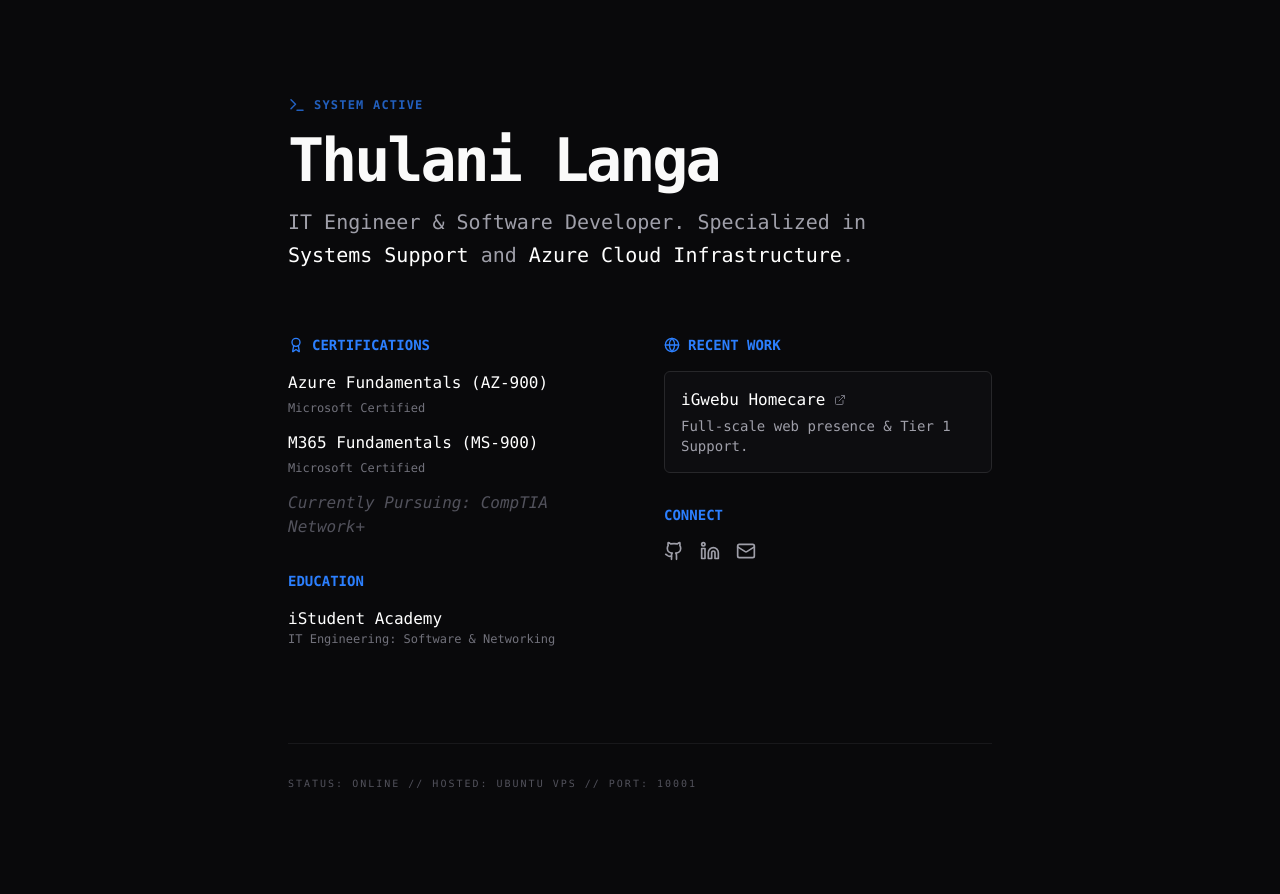
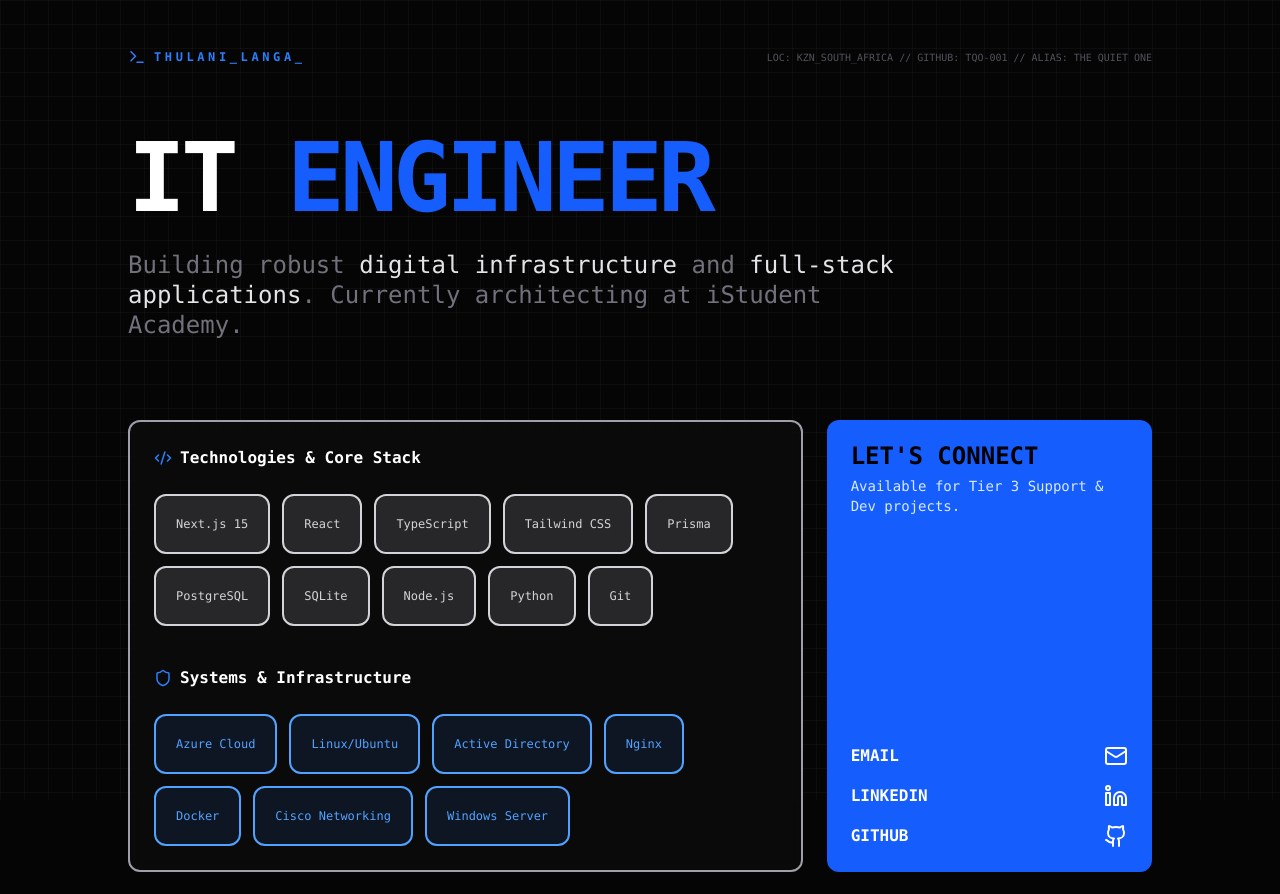
Before and after one commit to TQO-001/portfolio, a Next.js app: page / in a window 1280 px wide. Shown: the top 894 px of the page. Built offline with nearby package versions, Linux system fonts and the light colour scheme.

Commit message:
design: upgrade the ui

```diff
--- a/app/globals.css
+++ b/app/globals.css
@@ -1,12 +1,17 @@
 @import "tailwindcss";
 
 :root {
-  --background: #09090b;
+  --background: #050505;
   --foreground: #fafafa;
 }
 
 body {
   background: var(--background);
   color: var(--foreground);
-  font-family: ui-monospace, SFMono-Regular, Menlo, Monaco, Consolas, "Liberation Mono", "Courier New", monospace;
+  overflow-x: hidden;
 }
+
+/* Custom glow for the blue cards */
+.blue-glow {
+  box-shadow: 0 0 20px rgba(37, 99, 235, 0.2);
+}
--- a/app/page.tsx
+++ b/app/page.tsx
@@ -1,79 +1,118 @@
-import { Terminal, Award, Globe, Mail, Github, Linkedin, ExternalLink } from 'lucide-react';
+import { Terminal, Award, Globe, Mail, Github, Linkedin, Cpu, Code2, Shield, Database } from 'lucide-react';
 
 export default function Home() {
   return (
-    <div className="min-h-screen p-8 md:p-24 max-w-4xl mx-auto">
-      {/* Header Section */}
-      <header className="mb-16">
-        <div className="flex items-center gap-2 text-blue-500 mb-4 animate-pulse">
-          <Terminal size={18} />
-          <span className="text-xs font-bold uppercase tracking-widest">System Active</span>
+    <div className="min-h-screen bg-[#050505] text-zinc-400 font-mono p-4 md:p-12">
+      {/* Background Decor */}
+      <div className="fixed inset-0 bg-[linear-gradient(to_right,#80808012_1px,transparent_1px),linear-gradient(to_bottom,#80808012_1px,transparent_1px)] bg-[size:24px_24px]"></div>
+
+      <main className="relative max-w-5xl mx-auto">
+        {/* Top Bar */}
+        <div className="flex justify-between items-center mb-12 border-2-b border-2-zinc-800 pb-4">
+          <div className="flex items-center gap-2 text-blue-500">
+            <Terminal size={18} />
+            <span className="text-xs font-bold tracking-[0.3em] uppercase">Thulani_Langa_</span>
+          </div>
+          <div className="hidden md:block text-[10px] text-zinc-600">
+            LOC: KZN_SOUTH_AFRICA // GITHUB: TQO-001 // ALIAS: THE QUIET ONE
+          </div>
         </div>
-        <h1 className="text-4xl md:text-6xl font-bold mb-4 tracking-tighter">
-          Thulani Langa
-        </h1>
-        <p className="text-zinc-400 text-lg md:text-xl max-w-2xl leading-relaxed">
-          IT Engineer & Software Developer. Specialized in <span className="text-white">Systems Support</span> and <span className="text-white">Azure Cloud Infrastructure</span>.
-        </p>
-      </header>
 
-      <div className="grid grid-cols-1 md:grid-cols-2 gap-12">
-        {/* Left Column: Certs & Education */}
-        <section className="space-y-8">
-          <div>
-            <h2 className="text-blue-500 text-sm font-bold uppercase mb-4 flex items-center gap-2">
-              <Award size={16} /> Certifications
-            </h2>
-            <ul className="space-y-3">
-              <li className="group">
-                <span className="block text-white">Azure Fundamentals (AZ-900)</span>
-                <span className="text-xs text-zinc-500">Microsoft Certified</span>
-              </li>
-              <li className="group">
-                <span className="block text-white">M365 Fundamentals (MS-900)</span>
-                <span className="text-xs text-zinc-500">Microsoft Certified</span>
-              </li>
-              <li className="text-zinc-600 italic">
-                Currently Pursuing: CompTIA Network+
-              </li>
-            </ul>
-          </div>
-
-          <div>
-            <h2 className="text-blue-500 text-sm font-bold uppercase mb-4">Education</h2>
-            <p className="text-white">iStudent Academy</p>
-            <p className="text-xs text-zinc-500">IT Engineering: Software & Networking</p>
-          </div>
+        {/* Hero Section */}
+        <section className="mb-20">
+          <h1 className="text-6xl md:text-8xl font-black text-white tracking-tighter mb-6">
+            IT <span className="text-blue-600">ENGINEER</span>
+          </h1>
+          <p className="text-xl md:text-2xl text-zinc-500 max-w-3xl leading-tight">
+            Building robust <span className="text-zinc-200">digital infrastructure</span> and
+            <span className="text-zinc-200"> full-stack applications</span>. Currently architecting
+            at iStudent Academy.
+          </p>
         </section>
 
-        {/* Right Column: Projects & Socials */}
-        <section className="space-y-8">
-          <div>
-            <h2 className="text-blue-500 text-sm font-bold uppercase mb-4 flex items-center gap-2">
-              <Globe size={16} /> Recent Work
+        <div className="grid grid-cols-1 md:grid-cols-3 gap-6">
+
+          {/* Tech Stack - The "Umphf" Section */}
+          <div className="md:col-span-2 bg-zinc-900/30 border-2 border-2-zinc-800 p-6 rounded-xl backdrop-blur-sm">
+            <h2 className="text-white font-bold mb-6 flex items-center gap-2">
+              <Code2 size={18} className="text-blue-500" /> Technologies & Core Stack
             </h2>
-            <div className="border border-zinc-800 p-4 rounded-md bg-zinc-900/30">
-              <h3 className="text-white font-medium flex items-center gap-2">
-                iGwebu Homecare <ExternalLink size={12} className="text-zinc-500" />
-              </h3>
-              <p className="text-sm text-zinc-400 mt-1">Full-scale web presence & Tier 1 Support.</p>
+            <div className="flex flex-wrap gap-3">
+              {['Next.js 15', 'React', 'TypeScript', 'Tailwind CSS', 'Prisma', 'PostgreSQL', 'SQLite', 'Node.js', 'Python', 'Git'].map((tech) => (
+                <span key={tech} className="px-5 py-5 bg-zinc-800 text-zinc-300 text-xs rounded-xl border-2 border-2-zinc-700 hover:border-2-blue-500 transition-colors">
+                  {tech}
+                </span>
+              ))}
+            </div>
+
+            <h2 className="text-white font-bold mt-10 mb-6 flex items-center gap-2">
+              <Shield size={18} className="text-blue-500" /> Systems & Infrastructure
+            </h2>
+            <div className="flex flex-wrap gap-3">
+              {['Azure Cloud', 'Linux/Ubuntu', 'Active Directory', 'Nginx', 'Docker', 'Cisco Networking', 'Windows Server'].map((sys) => (
+                <span key={sys} className="px-5 py-5 bg-blue-500/10 text-blue-400 text-xs rounded-xl border-2 border-2-blue-500/20">
+                  {sys}
+                </span>
+              ))}
             </div>
           </div>
 
-          <div>
-            <h2 className="text-blue-500 text-sm font-bold uppercase mb-4">Connect</h2>
-            <div className="flex gap-4">
-              <a href="https://github.com/TQO-001" className="text-zinc-400 hover:text-white transition-colors"><Github size={20} /></a>
-              <a href="https://linkedin.com/in/thulani-langa-09797431b" className="text-zinc-400 hover:text-white transition-colors"><Linkedin size={20} /></a>
-              <a href="mailto:thulanilanga001@gmail.com" className="text-zinc-400 hover:text-white transition-colors"><Mail size={20} /></a>
+          {/* Socials & Connect */}
+          <div className="bg-blue-600 p-6 rounded-xl flex flex-col justify-between text-white">
+            <div>
+              <h2 className="text-2xl font-bold leading-none mb-2 text-black">LET'S CONNECT</h2>
+              <p className="text-blue-100 text-sm">Available for Tier 3 Support & Dev projects.</p>
+            </div>
+            <div className="space-y-4 mt-8">
+              <a href="mailto:thulanilanga001@gmail.com" className="flex items-center justify-between group">
+                <span className="font-bold">EMAIL</span>
+                <Mail className="group-hover:translate-x-1 transition-transform" />
+              </a>
+              <a href="https://linkedin.com/in/thulani-langa-09797431b" className="flex items-center justify-between group">
+                <span className="font-bold">LINKEDIN</span>
+                <Linkedin className="group-hover:translate-x-1 transition-transform" />
+              </a>
+              <a href="https://github.com/TQO-001" className="flex items-center justify-between group">
+                <span className="font-bold">GITHUB</span>
+                <Github className="group-hover:translate-x-1 transition-transform" />
+              </a>
             </div>
           </div>
-        </section>
-      </div>
 
-      <footer className="mt-24 pt-8 border-t border-zinc-900 text-[10px] text-zinc-600 uppercase tracking-[0.2em]">
-        Status: Online // Hosted: Ubuntu VPS // Port: 10001
-      </footer>
+          {/* Experience/Project Card */}
+          <div className="bg-zinc-900/30 border-2 border-2-zinc-800 p-6 rounded-xl">
+            <h2 className="text-white font-bold mb-4 flex items-center gap-2">
+              <Globe size={18} className="text-blue-500" /> Featured Work
+            </h2>
+            <div className="space-y-4">
+              <div>
+                <p className="text-white text-sm font-bold underline">iGwebu Homecare</p>
+                <p className="text-xs text-zinc-500 mt-1 italic italic">Web Presence & Hosting Optimization</p>
+              </div>
+              <div className="pt-4 border-2-t border-2-zinc-800">
+                <p className="text-white text-sm font-bold underline">Laughtale Log</p>
+                <p className="text-xs text-zinc-500 mt-1 italic">Full-stack Task Ecosystem (In Dev)</p>
+              </div>
+            </div>
+          </div>
+
+          {/* Certifications */}
+          <div className="md:col-span-2 bg-zinc-900/30 border-2 border-2-zinc-800 p-6 rounded-xl flex flex-col md:flex-row gap-8">
+            <div className="flex-1">
+              <h2 className="text-white font-bold mb-4 flex items-center gap-2">
+                <Award size={18} className="text-blue-500" /> Certifications
+              </h2>
+              <div className="grid grid-cols-1 sm:grid-cols-2 gap-4 text-xs">
+                <div className="p-3 bg-zinc-800/50 rounded border-2 border-2-zinc-700">AZ-900: Azure Fundamentals</div>
+                <div className="p-3 bg-zinc-800/50 rounded border-2 border-2-zinc-700">MS-900: M365 Fundamentals</div>
+                <div className="p-3 bg-zinc-800/50 rounded border-2 border-2-zinc-700">MD-100: Windows Client</div>
+                <div className="p-3 bg-blue-500/10 rounded border-2 border-2-blue-500/30 text-blue-400 font-bold tracking-tighter uppercase">CompTIA Network+ (In Progress)</div>
+              </div>
+            </div>
+          </div>
+
+        </div>
+      </main>
     </div>
   );
 }
```
